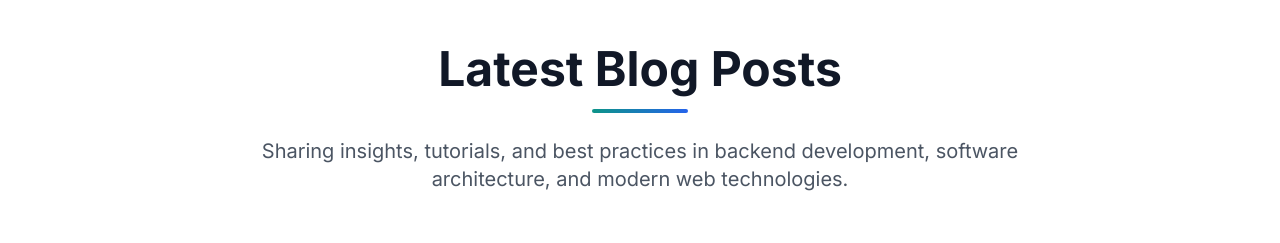
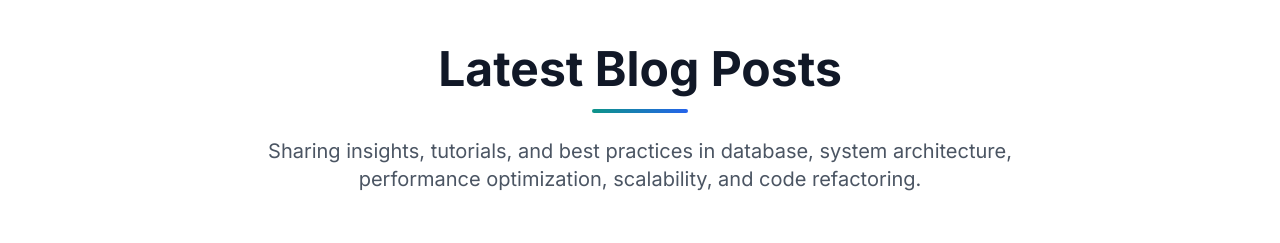
Before and after one commit to ahmedelsied/main-portfolio, a Next.js app: page / in a window 1280 px wide. Shown: the part 5600-5843 px from the top of the page. Built offline with nearby package versions, Linux system fonts and the light colour scheme.

Commit message:
Update blog preview description to focus on database, architecture, performance, and refactoring

```diff
--- a/components/BlogPreview.tsx
+++ b/components/BlogPreview.tsx
@@ -44,8 +44,8 @@ export default function BlogPreview() {
           </h2>
           <div className="w-24 h-1 bg-gradient-to-r from-primary-600 to-accent-600 mx-auto rounded-full mb-6"></div>
           <p className="text-xl text-gray-600 dark:text-gray-300 max-w-3xl mx-auto">
-            Sharing insights, tutorials, and best practices in backend development,
-            software architecture, and modern web technologies.
+            Sharing insights, tutorials, and best practices in database,
+            system architecture, performance optimization, scalability, and code refactoring.
           </p>
         </motion.div>
 
```
